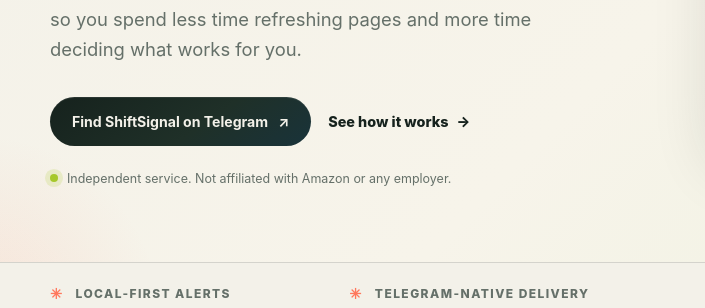
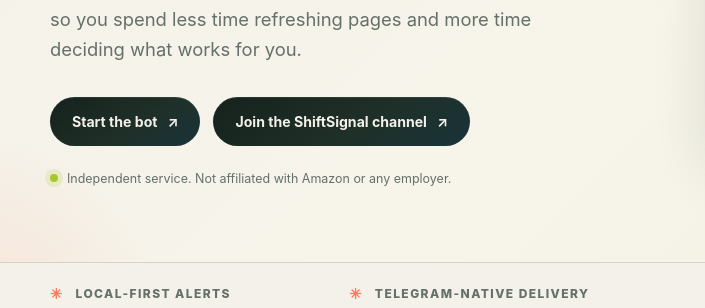
Before and after one commit to Bilawal122/ShiftSignal, a plain HTML site: page index.html in a window 1280 px wide. Shown: the part 492-800 px from the top of the page, 0-705 px from the left. Drawn offline with Linux system fonts and the light colour scheme.

Commit message:
feat: add direct Telegram hero actions

```diff
--- a/index.html
+++ b/index.html
@@ -384,8 +384,8 @@
           <h1>When a shift opens, be <em>first</em> to know.</h1>
           <p class="hero-copy">ShiftSignal sends clear, local warehouse job alerts to Telegram, so you spend less time refreshing pages and more time deciding what works for you.</p>
           <div class="hero-actions">
-            <a class="button-primary" data-cta="homepage-hero-telegram" href="#join">Find ShiftSignal on Telegram <span aria-hidden="true">↗</span></a>
-            <a class="button-secondary" href="#how-it-works">See how it works <span aria-hidden="true">→</span></a>
+            <a class="button-primary" data-cta="homepage-hero-bot" href="https://t.me/Amazon_warehouse_ukbot" target="_blank" rel="noopener">Start the bot <span aria-hidden="true">↗</span></a>
+            <a class="button-primary" data-cta="homepage-hero-channel" href="https://t.me/Amazonwarehousejobb" target="_blank" rel="noopener">Join the ShiftSignal channel <span aria-hidden="true">↗</span></a>
           </div>
           <div class="hero-note">Independent service. Not affiliated with Amazon or any employer.</div>
         </div>
```
